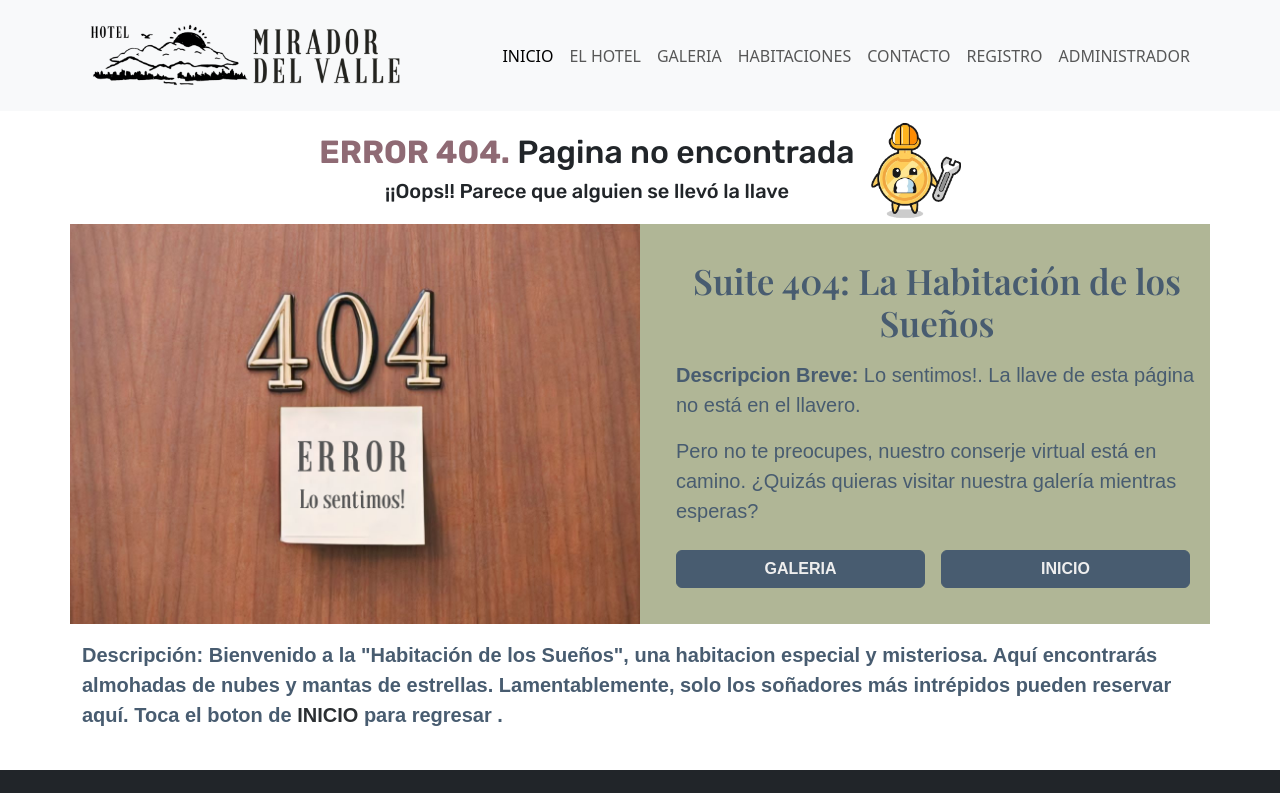
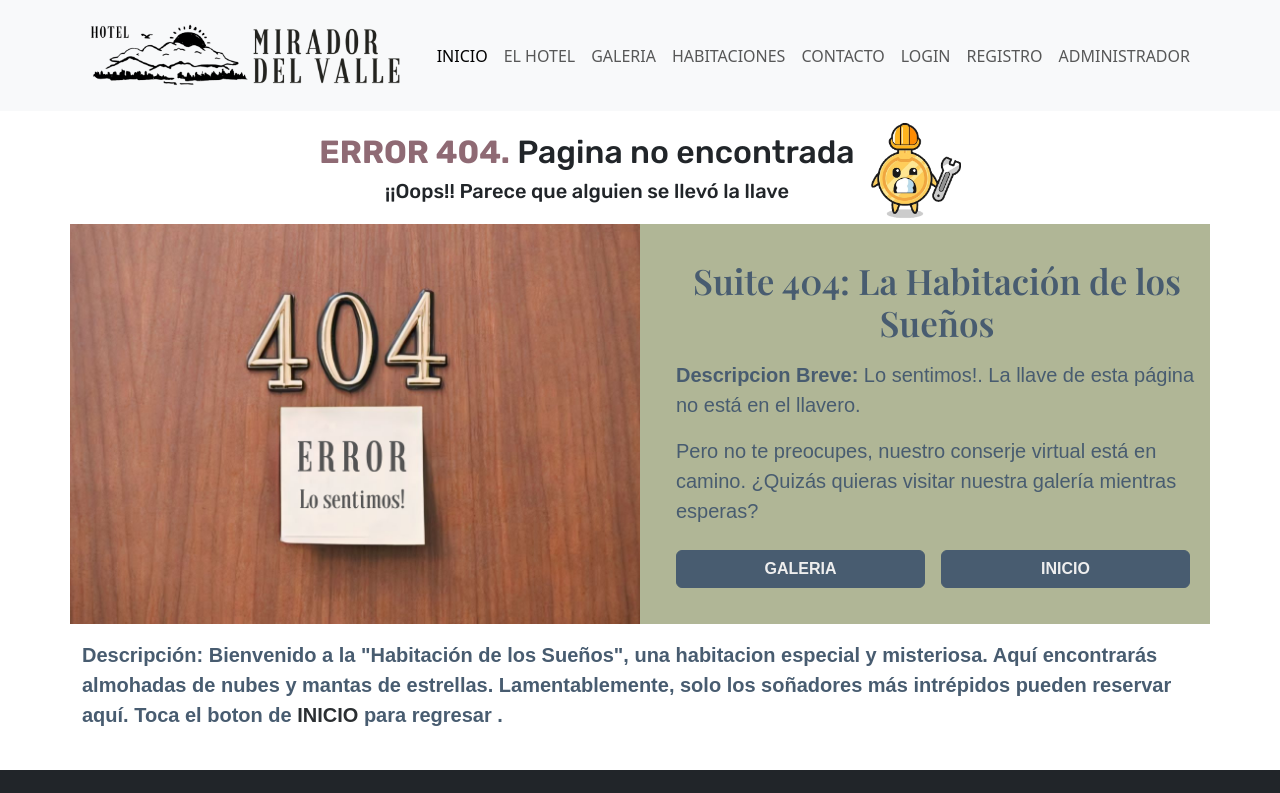
Before and after one commit to lucasecapdevila/hotel-mirador-del-valle, a React (Vite) app: page / in a window 1280 px wide. Shown: the top 793 px of the page. Built offline with nearby package versions, Linux system fonts and the light colour scheme; no server answers; a web font is replaced by a local one.

Commit message:
agrego el componente Login al Menu

```diff
--- a/src/App.jsx
+++ b/src/App.jsx
@@ -8,7 +8,7 @@ import Habitaciones from "./components/pages/Habitaciones";
 import DetalleHabitacion from "./components/pages/habitaciones/DetalleHabitacion";
 import RutasProtegidas from "./components/routes/RutasProtegidas";
 import RutasAdmin from "./components/routes/RutasAdmin";
-
+import Login from "./components/pages/Login";
 function App() {
   return (
     <BrowserRouter>
@@ -26,6 +26,7 @@ function App() {
         />
         <Route exact path="/habitaciones/" element={<Habitaciones></Habitaciones>} />
         <Route exact path="/detalleHabitacion/:id" element={<DetalleHabitacion></DetalleHabitacion>} />
+        <Route exact path="/login" element={<Login></Login>}></Route>
         <Route exact path="*" element={<Error404></Error404>} />
       </Routes>
       <Footer />
--- a/src/components/common/Menu.jsx
+++ b/src/components/common/Menu.jsx
@@ -33,6 +33,9 @@ const Menu = () => {
               <NavLink end className="nav-link" to="/contacto">
                 CONTACTO
               </NavLink>
+              <NavLink end className="nav-link" to="/login">
+                LOGIN
+              </NavLink>
               <NavLink end className="nav-link" to="/registro">
                 REGISTRO
               </NavLink>
```
